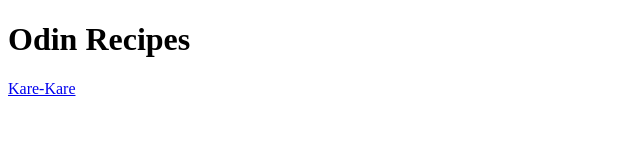
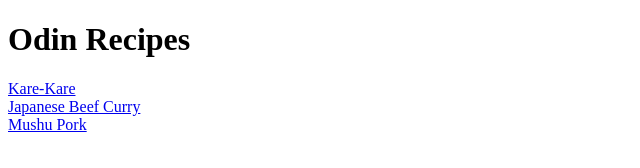
Before and after one commit to FatherAvocado/odin-recipes, a plain HTML site: page index.html in a window 1280 px wide. Shown: the whole page, without its empty margins (0-640 px from the left). Drawn offline with Linux system fonts and the light colour scheme.

Commit message:
Added 2 links again

```diff
--- a/index.html
+++ b/index.html
@@ -7,6 +7,9 @@
 </head>
 <body>
     <h1>Odin Recipes</h1>
-    <a href="recipes/kare-kare.html">Kare-Kare</a>
+    <a href="recipes/kare-kare.html">Kare-Kare</a><br>
+    <a href="recipes/beefcurry.html">Japanese Beef Curry</a><br>
+    <a href="recipes/mushupork.html">Mushu Pork</a>
+
 </body>
 </html>
```
